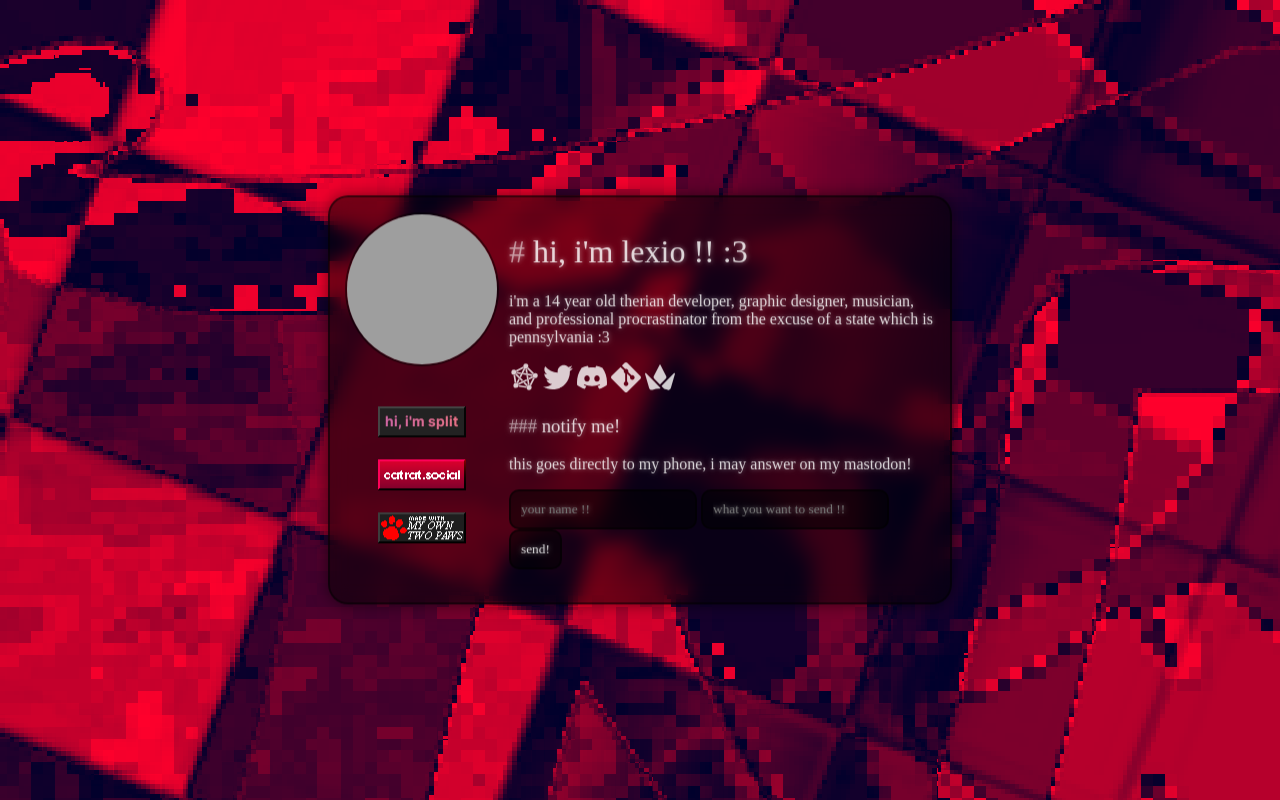
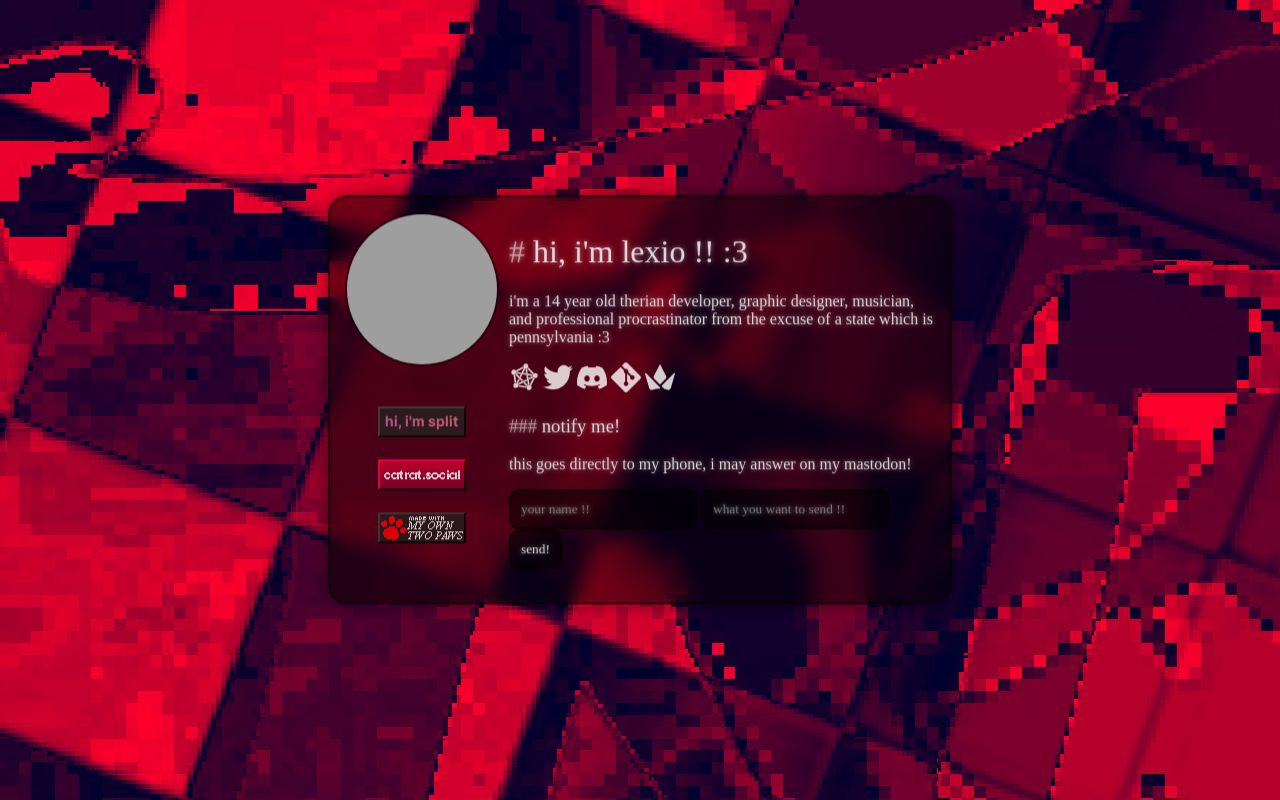
Before and after one commit to lexiooo/personal-site, a plain HTML site: page index.html in a window 1280 px wide. Drawn offline with Linux system fonts and the light colour scheme; grey boxes are pictures that could not be loaded.

Commit message:
Update index.html

```diff
--- a/index.html
+++ b/index.html
@@ -9,9 +9,9 @@
 <div class="container">
 <div class="waow">
 <img src="https://catrat.social/system/accounts/avatars/113/070/087/812/575/042/original/d06656dda8581d2a.png" class="pfp" alt="An anthropromorphic catrat (cat and rat hybrid) with a triangle nose and ears with a red outline, cropped to be just the head. Each ear has 4 stripes inside of another triangle. It is wearing a collar, and has a swirl on their shirt."><br><br><br>
-<a href="https://split.pet"><img src="/buttons/split-88x31.png" alt="Gradient text on a almost-black background saying 'hi, i'm split'"></a><br><br>
-<a href="https://catrat.social"><img src="/buttons/catratsocial-88x31.png" alt="White text on a red gradient background saying 'catrat.social'"></a><br><br>
-<a href="https://github.com/lexiooo/personal-site"><img src="/buttons/twopaws-88x31.png" alt="Text that says 'Made with my own two paws' in all caps on an almost-black background. A red cat paw is shown next to it."></a>
+<a href="https://split.pet" class="button"><img src="/buttons/split-88x31.png" alt="Gradient text on a almost-black background saying 'hi, i'm split'"></a><br><br>
+<a href="https://catrat.social" class="button"><img src="/buttons/catratsocial-88x31.png" alt="White text on a red gradient background saying 'catrat.social'"></a><br><br>
+<a href="https://github.com/lexiooo/personal-site" class="button"><img src="/buttons/twopaws-88x31.png" alt="Text that says 'Made with my own two paws' in all caps on an almost-black background. A red cat paw is shown next to it."></a>
 </div>
 <div class="elements">
 <h1>hi, i'm lexio !! :3</h1>
```
